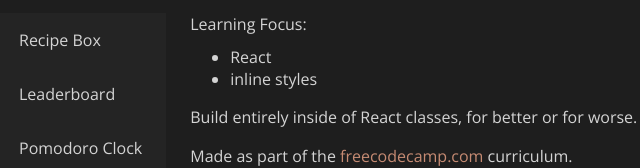
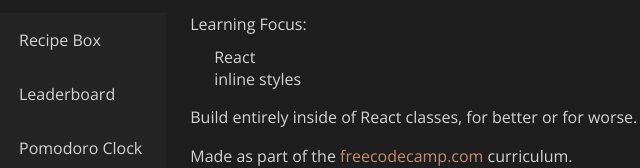
Before and after one commit to maxburs/blog-old, a website: page index.html in a window 1280 px wide. Shown: the part 635-803 px from the top of the page, 195-835 px from the left. Drawn offline with nearby package versions, Linux system fonts and the light colour scheme.

Commit message:
changed list style

```diff
--- a/src/index.scss
+++ b/src/index.scss
@@ -136,6 +136,8 @@ header {
         ul {
           font-size: $font-large;
           margin-top: 0.7em;
+          list-style-type: none;
+          padding-left: $buffer-std;
         }
       }
       >div:not(.selected){
```
Also changed, not shown: index.css, 1 other file.
